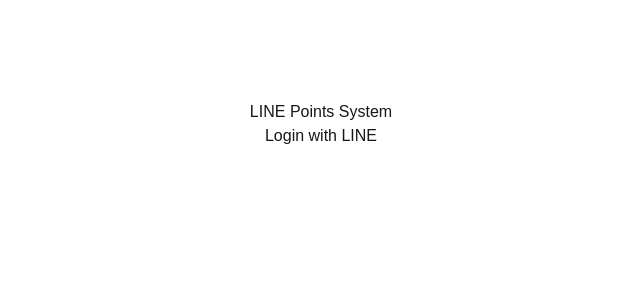
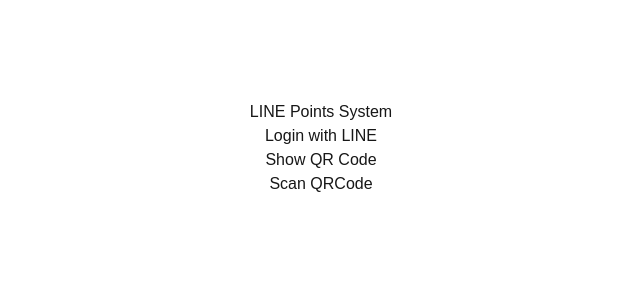
Before and after one commit to thanikth/beyond-the-bottle, a Next.js app: page / in a window 1280 px wide. Shown: the top 300 px of the page, without its empty margins (319-959 px from the left). Built offline with nearby package versions, Linux system fonts and the light colour scheme; no server answers.

Commit message:
test: test qrcode

```diff
--- a/src/pages/index.tsx
+++ b/src/pages/index.tsx
@@ -1,13 +1,28 @@
+import UserQRCode from "@/components/qrCode/genQRCode";
+import ScanQRCode from "@/components/qrCode/scanQRCode";
 import { Button } from "antd";
 import Link from 'next/link'
+import { useState } from "react";
 
 export default function Home() {
+  const [isOpenCamera, setIsOpenCamera] = useState<boolean>(false);
   return (
     <div style={{ textAlign: "center", marginTop: 100 }}>
       <h1>LINE Points System</h1>
       <Link href="/api/auth/login">
         <button type="button">Login with LINE</button>
       </Link>
+
+      <UserQRCode userId={'U6fc80ecbab35272e6a5cfd54695a4c8b'} />
+
+      <button role="button" onClick={() => {
+              setIsOpenCamera(!isOpenCamera);
+            }}>Scan QRCode</button>
+            {
+              isOpenCamera && (
+                <ScanQRCode />
+              )
+            }
     </div>
   );
 }
```
